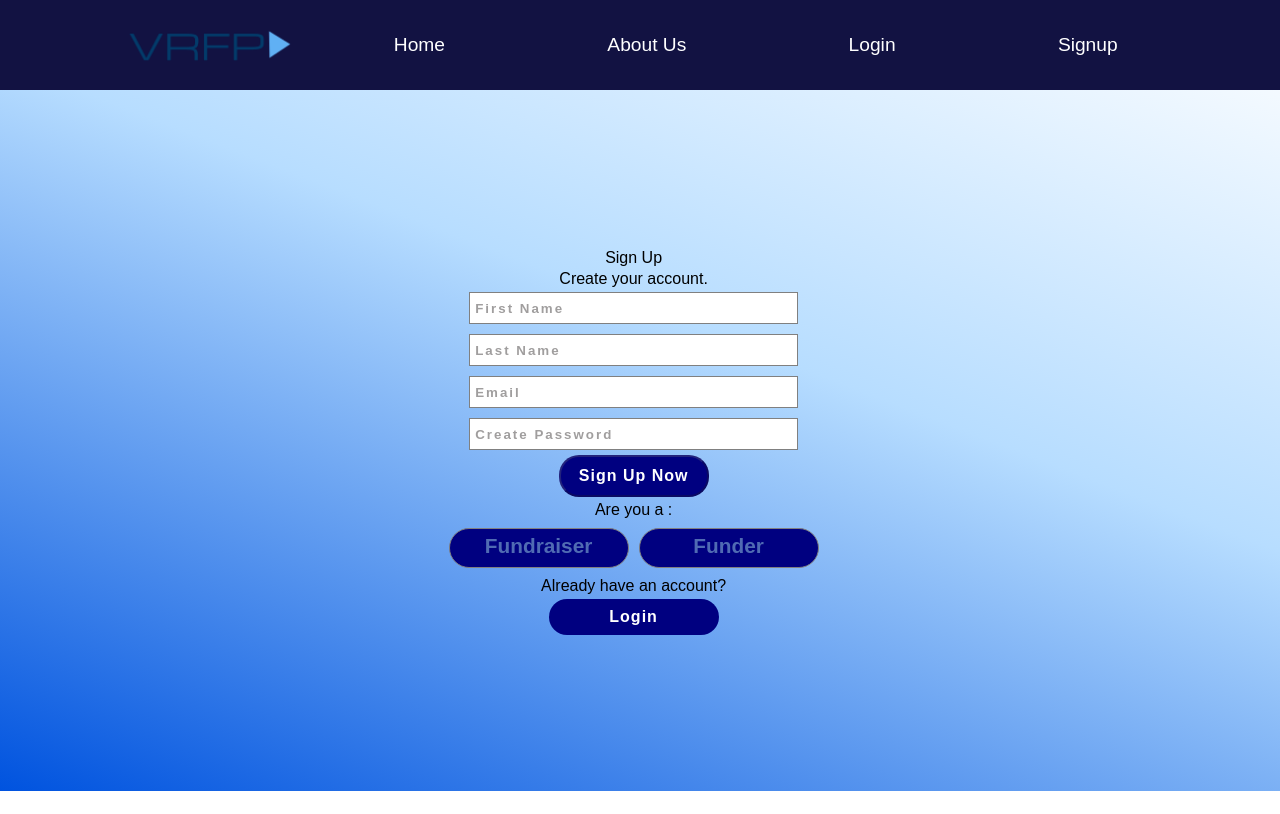
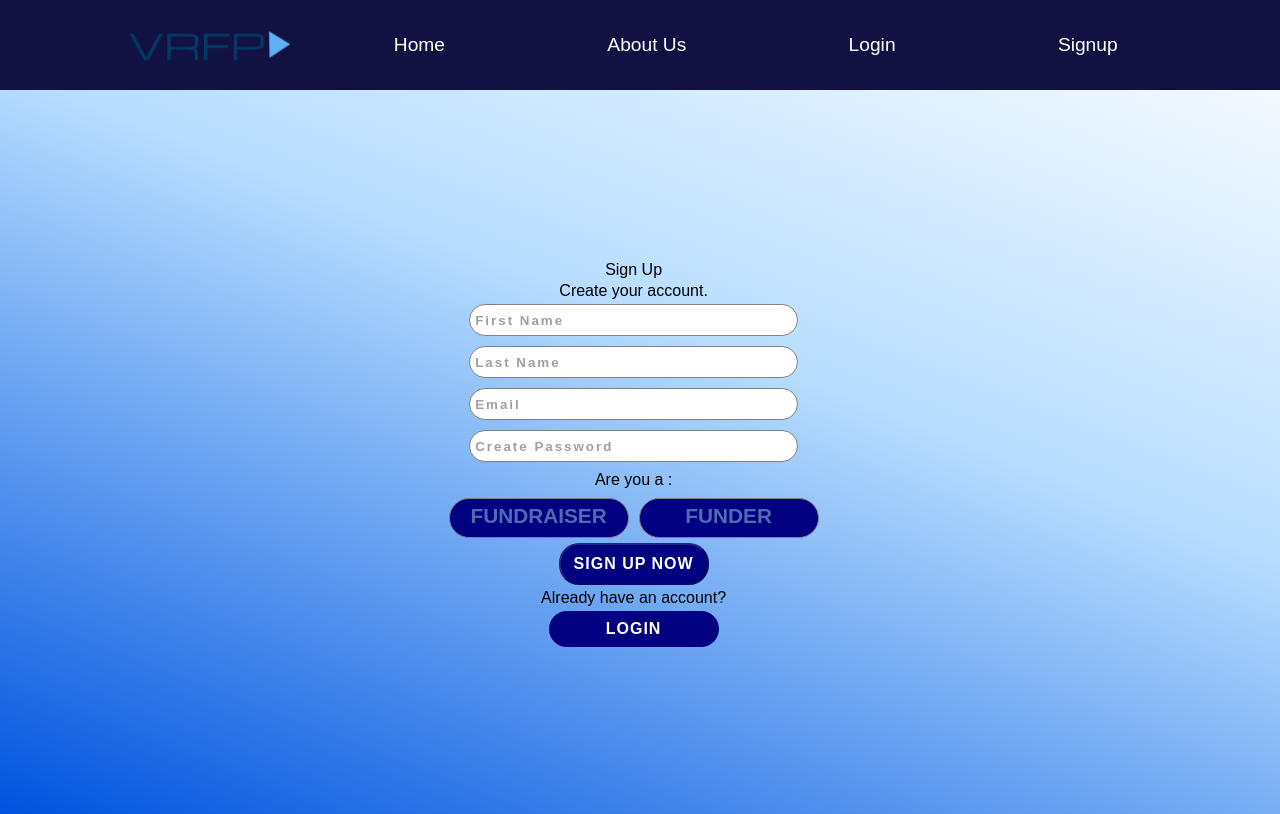
Before and after one commit to bw-ft-virtual-reality-funding/FrontEnd, a React (Create React App) app in the folder vr-funding/: page /Signup in a window 1280 px wide. Built offline with nearby package versions, Linux system fonts and the light colour scheme; a web font is replaced by a local one.

Commit message:
Added dummy data

```diff
--- a/vr-funding/public/index.html
+++ b/vr-funding/public/index.html
@@ -2,7 +2,7 @@
 <html lang="en">
   <head>
     <meta charset="utf-8" />
-    <link rel="icon" href="%PUBLIC_URL%/favicon.ico" />
+    <link rel="icon" href="VRFP_logo.png" />
     <meta name="viewport" content="width=device-width, initial-scale=1" />
     <meta name="theme-color" content="#000000" />
     <meta
--- a/vr-funding/src/components/context/VRContext.jsx
+++ b/vr-funding/src/components/context/VRContext.jsx
@@ -5,11 +5,11 @@ import { createContext, useState} from "react";
 export const VRContext = createContext();
 
 export const VRProvider = props => {
-    const [fundraisers, setFundraisers] = useState([]);
+    const [userDetails, setUserDetails] = useState([]);
 
     return (
         <VRContext.Provider
-        value={[fundraisers, setFundraisers]}
+        value={[userDetails, setUserDetails]}
         >
             {props.children}
         </VRContext.Provider>
--- a/vr-funding/src/components/login-signup/Login.js
+++ b/vr-funding/src/components/login-signup/Login.js
@@ -64,6 +64,7 @@ const Login = props => {
 
 	const onSubmitHandler = e => {
 		e.preventDefault();
+
 		axiosWithAuth()
 			.post(
 				`https://virtual-reality-fundraising.herokuapp.com/api/login`,
--- a/vr-funding/src/components/login-signup/Signup.js
+++ b/vr-funding/src/components/login-signup/Signup.js
@@ -73,9 +73,9 @@ export default function Signup() {
     e.preventDefault();
 
     const newUser = {
-      firstname: formValues.firstname.trim(),
-      lastname: formValues.lastname.trim(),
+      name: `${formValues.firstname.trim()} ${formValues.lastname.trim()}`,
       email: formValues.email.trim(),
+      role: "",
       username: formValues.username.trim(),
       password: formValues.password.trim(),
     };
@@ -104,7 +104,7 @@ export default function Signup() {
           value={formValues.firstname}
         />
       {/* </label> */}
-      <div>{formErrors.firstname}</div>
+      <div className="errors">{formErrors.firstname}</div>
 
       {/* <label htmlFor="lastname">
         Last Name */}
@@ -116,7 +116,7 @@ export default function Signup() {
           value={formValues.lastname}
         />
       {/* </label> */}
-      <div>{formErrors.lastname}</div>
+      <div className="errors">{formErrors.lastname}</div>
 
       {/* <label htmlFor="email">
         Email */}
@@ -128,8 +128,8 @@ export default function Signup() {
           value={formValues.email}
         />
       {/* </label> */}
-      <div>{formErrors.email}</div>
-      <div>{formErrors.username}</div>
+      <div className="errors">{formErrors.email}</div>
+      <div className="errors">{formErrors.username}</div>
 
       {/* <label htmlFor="password">
         Password */}
@@ -141,15 +141,14 @@ export default function Signup() {
           value={formValues.password}
         />
       {/* </label> */}
-      <div>{formErrors.password}</div>
-      <button className="button" type="submit" disabled={disabled}>Sign Up Now</button>
+      <div className="errors">{formErrors.password}</div>
 
       <p>Are you a :</p>
       <div className="role">
         <input className="fundraiser" type="radio" name="role" />
         <input className="funder" type="radio" name="role" />
       </div>
-
+      <button className="button" type="submit" disabled={disabled}>Sign Up Now</button>
       <div className="errors">
         <div></div>
         <div></div>
--- a/vr-funding/src/components/nav.jsx
+++ b/vr-funding/src/components/nav.jsx
@@ -6,8 +6,8 @@ const Nav = props => {
     return (
         <nav id="navBar">
             <img id="logo" src={logo} />
-                <a href="index.html"> Home</a>
-                <a href="about.html"> About Us </a>
+                <a href="https://vrfundingplatform.netlify.app/"> Home</a>
+                <a href="https://vrfundingplatform.netlify.app/about.html"> About Us </a>
                 <a href="/"> Login </a>
                 <a href="/signup"> Signup </a>
         </nav>
--- a/vr-funding/src/components/styles/css/index.css
+++ b/vr-funding/src/components/styles/css/index.css
@@ -159,10 +159,12 @@ h6 {
   font-family: 'Krona One', sans-serif;
 }
 .button {
+  text-transform: uppercase;
   background-color: navy;
   color: white;
   padding: 10px;
   border-radius: 20px;
+  cursor: pointer;
   text-decoration: none;
   font-weight: bold;
   font-size: 1rem;
@@ -196,7 +198,7 @@ form {
   align-items: center;
   justify-content: center;
   width: 99%;
-  height: 87.6vh;
+  height: 90.5vh;
 }
 form label {
   width: 100%;
@@ -211,6 +213,7 @@ form input {
   padding: 5px;
   width: 25%;
   border: 0.5px solid gray;
+  border-radius: 20px;
 }
 form input::placeholder {
   font-weight: bold;
@@ -233,6 +236,7 @@ form .role {
 }
 form .role input[type="radio"] {
   width: 50px;
+  text-transform: uppercase;
   -webkit-appearance: none;
   background-color: navy;
   transition: 0.4s ease;
--- a/vr-funding/src/components/styles/less/forms.less
+++ b/vr-funding/src/components/styles/less/forms.less
@@ -5,7 +5,7 @@ form {
 	justify-content: center;
 	width: 99%;
 	// margin: 10px 0;
-	height: 87.6vh;
+	height: 90.5vh;
 
 	label {
 		width: 100%;
@@ -21,6 +21,7 @@ form {
 		padding: 5px;
 		width: 25%;
 		border: 0.5px solid gray;
+		border-radius: 20px;
 	}
 
 	input::placeholder {
@@ -48,6 +49,7 @@ form {
 
 		input[type="radio"] {
 			width: 50px;
+			text-transform: uppercase;
 			-webkit-appearance: none;
 			background-color: navy;
 			transition: 0.4s ease;
--- a/vr-funding/src/components/styles/less/general.less
+++ b/vr-funding/src/components/styles/less/general.less
@@ -22,6 +22,7 @@ h1, h2, h3, h4, h5, h6 {
 }
 
 .button {
+    text-transform: uppercase;
     background-color: navy;
     color: white;
     padding: 10px;
```
Also changed, not shown: 1 other file (tests, documents, lock files or other folders).
